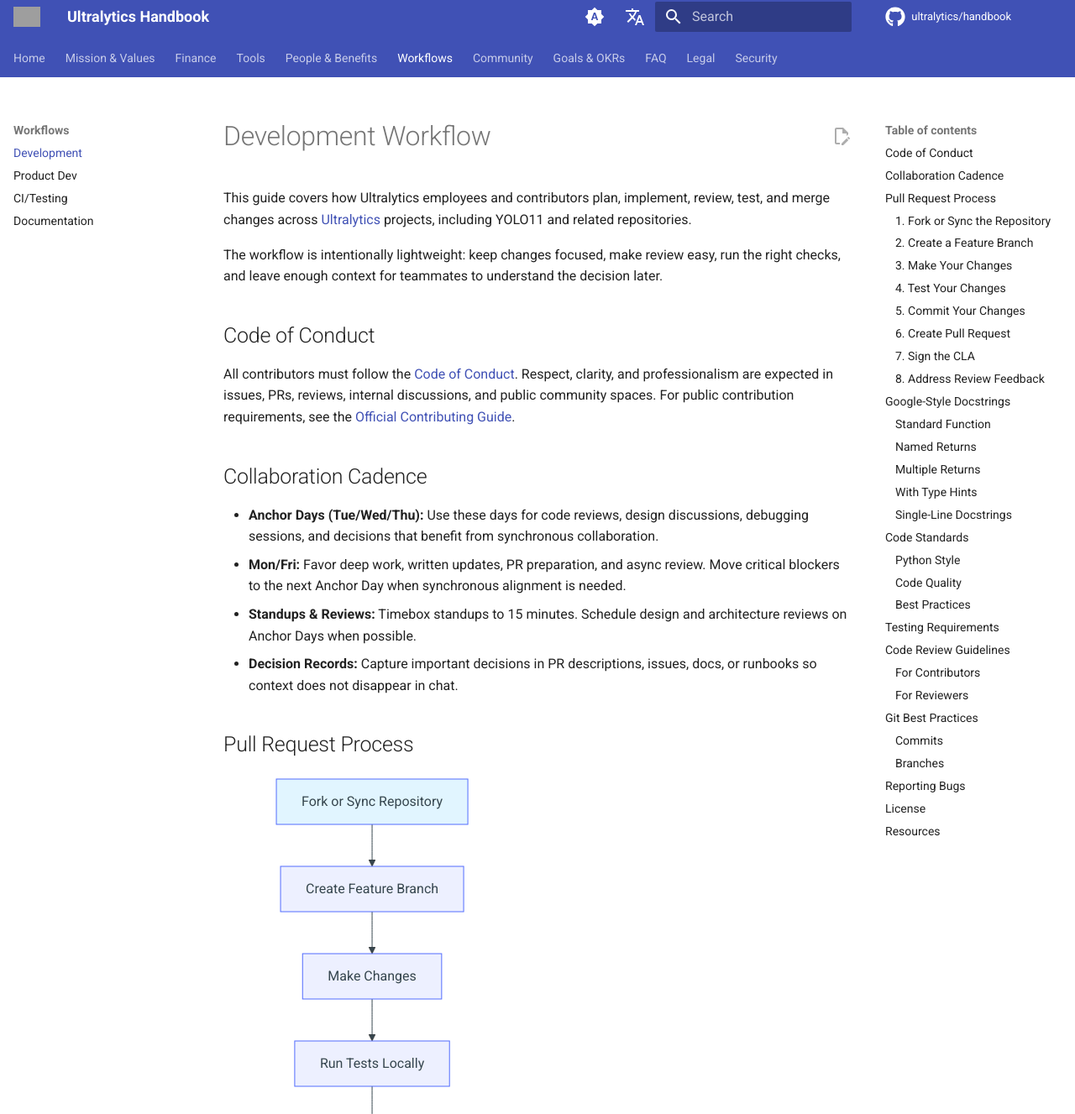
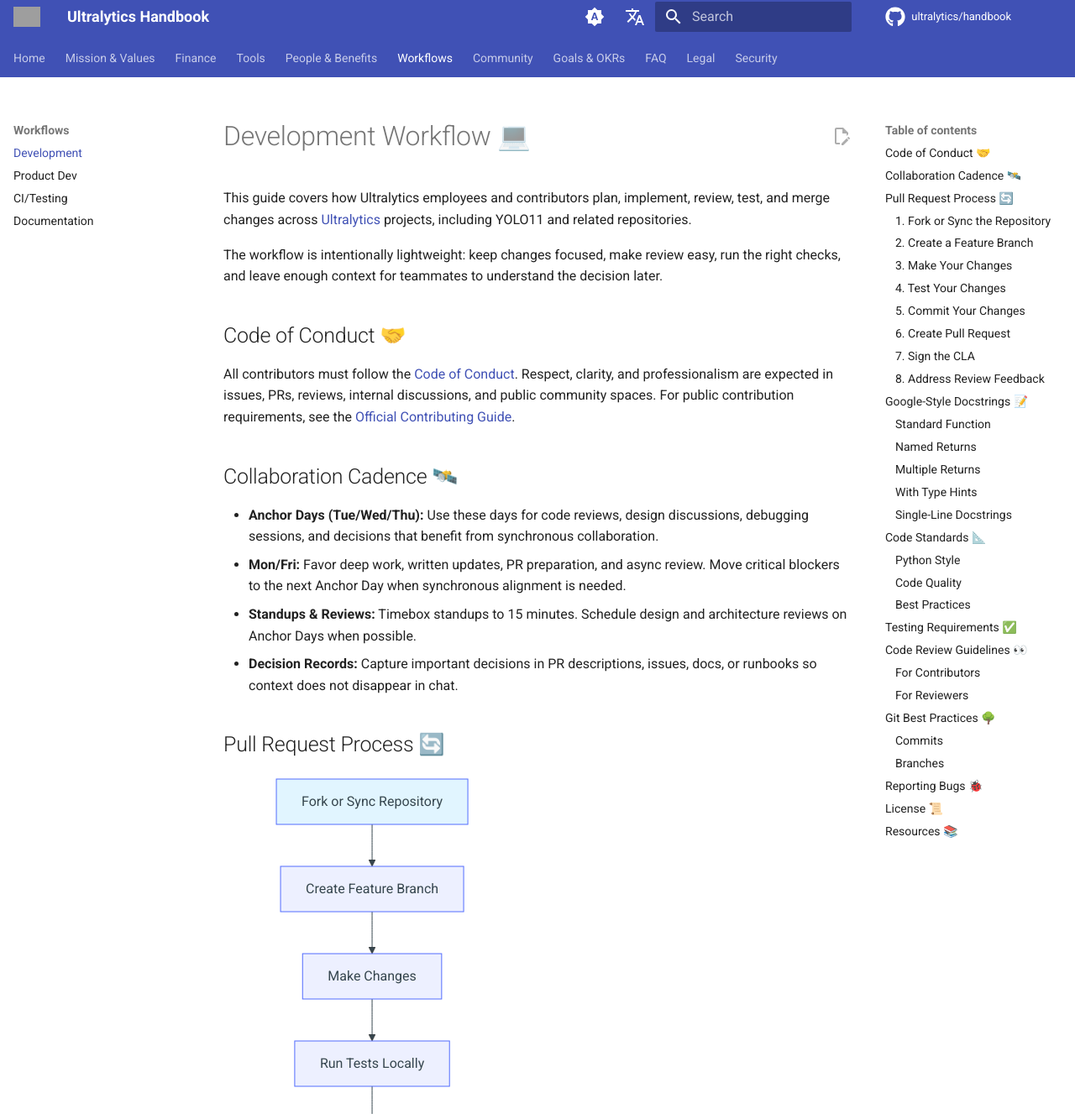
Before and after one commit to ultralytics/handbook, an MkDocs documentation site: the page built from docs/en/workflows/development.md, in a window 1280 px wide and 1400 px high, cut to the strip 73-1400 px from the top of the window. Shown: the whole strip at 84% size. Built offline with MkDocs 1.6.1 and Material for MkDocs 9.7.7, drawn with Linux system fonts in a browser that asks for light colours; comment, search, counter and statistics services are not loaded; some of the changed text lies outside the part shown; grey boxes are pictures that could not be loaded.

````diff
--- a/docs/en/workflows/development.md
+++ b/docs/en/workflows/development.md
@@ -3,24 +3,24 @@ description: Ultralytics development workflow covering PR process, CLA signing,
 keywords: Ultralytics, development workflow, pull requests, code review, Git, GitHub, CLA, docstrings, YOLO11, Python, contributing
 ---
 
-# Development Workflow
+# Development Workflow 💻
 
 This guide covers how Ultralytics employees and contributors plan, implement, review, test, and merge changes across [Ultralytics](https://www.ultralytics.com/) projects, including YOLO11 and related repositories.
 
 The workflow is intentionally lightweight: keep changes focused, make review easy, run the right checks, and leave enough context for teammates to understand the decision later.
 
-## Code of Conduct
+## Code of Conduct 🤝
 
 All contributors must follow the [Code of Conduct](https://docs.ultralytics.com/help/code-of-conduct/). Respect, clarity, and professionalism are expected in issues, PRs, reviews, internal discussions, and public community spaces. For public contribution requirements, see the [Official Contributing Guide](https://docs.ultralytics.com/help/contributing/).
 
-## Collaboration Cadence
+## Collaboration Cadence 🛰️
 
 - **Anchor Days (Tue/Wed/Thu):** Use these days for code reviews, design discussions, debugging sessions, and decisions that benefit from synchronous collaboration.
 - **Mon/Fri:** Favor deep work, written updates, PR preparation, and async review. Move critical blockers to the next Anchor Day when synchronous alignment is needed.
 - **Standups & Reviews:** Timebox standups to 15 minutes. Schedule design and architecture reviews on Anchor Days when possible.
 - **Decision Records:** Capture important decisions in PR descriptions, issues, docs, or runbooks so context does not disappear in chat.
 
-## Pull Request Process
+## Pull Request Process 🔄
 
 ```mermaid
 flowchart TD
@@ -154,7 +154,7 @@ The CLA bot will guide you through the process. For more details on licensing, s
 
 Respond to reviewer comments, push updates, and keep the PR description current if the scope changes. Resolve all blocking feedback before requesting re-review.
 
-## Google-Style Docstrings
+## Google-Style Docstrings 📝
 
 Public functions and classes should use [Google-style docstrings](https://google.github.io/styleguide/pyguide.html) where the repository expects them. Keep docstrings accurate, concise, and useful for future maintainers.
 
@@ -266,7 +266,7 @@ def example_small_function(arg1: int, arg2: int = 4) -> bool:
     return arg1 == arg2
 ```
 
-## Code Standards
+## Code Standards 📐
 
 ### Python Style
 
@@ -334,7 +334,7 @@ def example_small_function(arg1: int, arg2: int = 4) -> bool:
 
 </div>
 
-## Testing Requirements
+## Testing Requirements ✅
 
 All PRs should include validation that matches the risk of the change:
 
@@ -347,7 +347,7 @@ pytest --cov=ultralytics tests/
 
 For model behavior changes, include the dataset, model, command, hardware, and before/after metrics where practical. For documentation changes, build the docs locally and include screenshots or preview links for layout changes. See [CI/Testing](ci-testing.md) for CI details.
 
-## Code Review Guidelines
+## Code Review Guidelines 👀
 
 ### For Contributors
 
@@ -367,7 +367,7 @@ For model behavior changes, include the dataset, model, command, hardware, and b
 - Provide constructive, specific feedback.
 - Distinguish blocking issues from suggestions.
 
-## Git Best Practices
+## Git Best Practices 🌳
 
 ### Commits
 
@@ -382,7 +382,7 @@ For model behavior changes, include the dataset, model, command, hardware, and b
 - Rebase or merge `main` before final submission when the branch has drifted.
 - Delete branches after merge.
 
-## Reporting Bugs
+## Reporting Bugs 🐞
 
 Report bugs via [GitHub Issues](https://github.com/ultralytics/ultralytics/issues):
 
@@ -393,11 +393,11 @@ Report bugs via [GitHub Issues](https://github.com/ultralytics/ultralytics/issue
 
 For common issues and solutions, see our [troubleshooting guide](https://docs.ultralytics.com/guides/yolo-common-issues/).
 
-## License
+## License 📜
 
 Many Ultralytics repositories use the [AGPL-3.0 license](https://www.ultralytics.com/legal/agpl-3-0-software-license). If you use AGPL-licensed Ultralytics code in your project, your project may also need to be open-sourced under AGPL-3.0. If you need closed-source or commercial use, review the [Enterprise License](https://www.ultralytics.com/license).
 
-## Resources
+## Resources 📚
 
 - [Official Contributing Guide](https://docs.ultralytics.com/help/contributing/) - Complete contribution guidelines
 - [CI/Testing](ci-testing.md) - Continuous integration details
````
